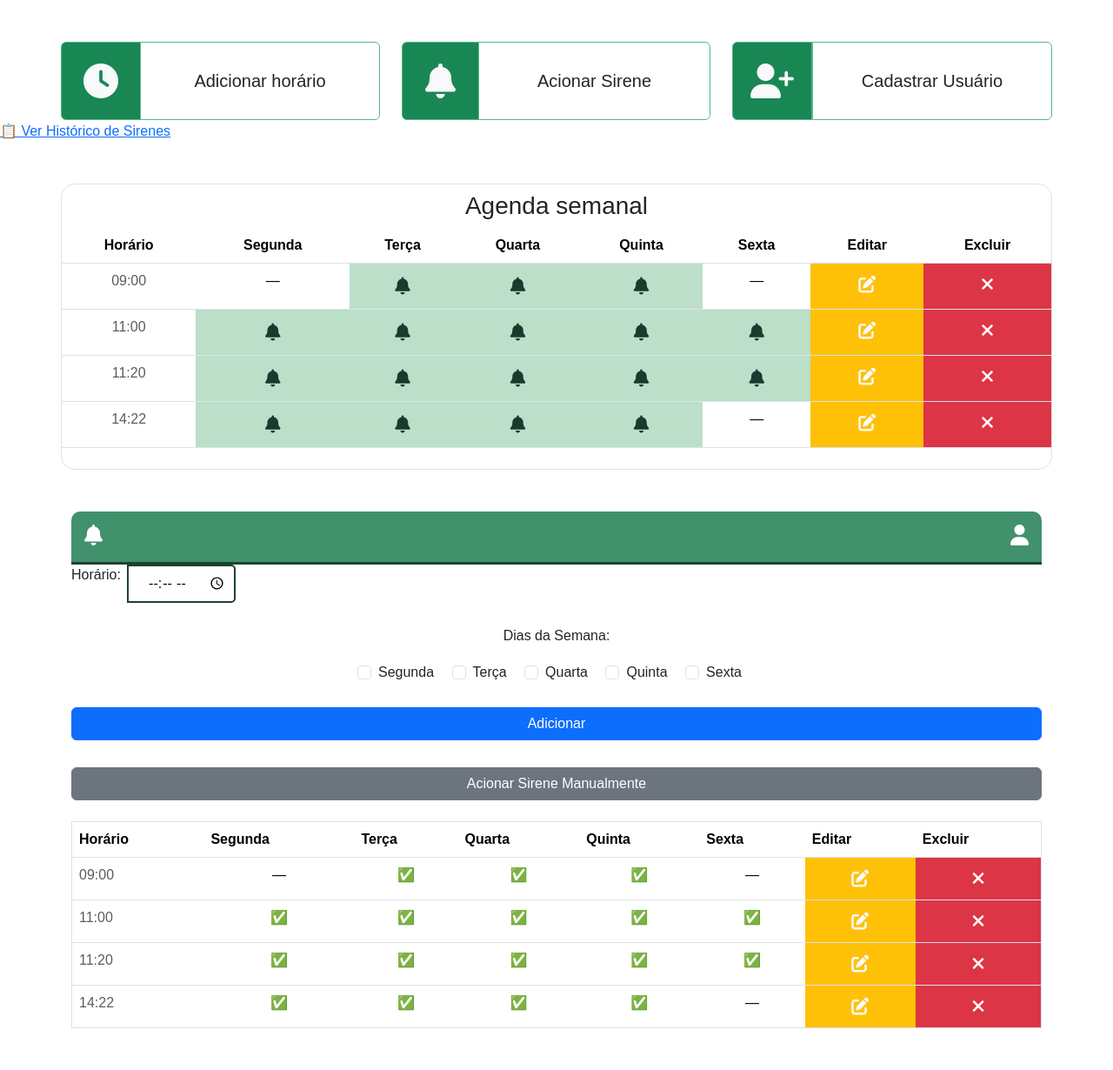
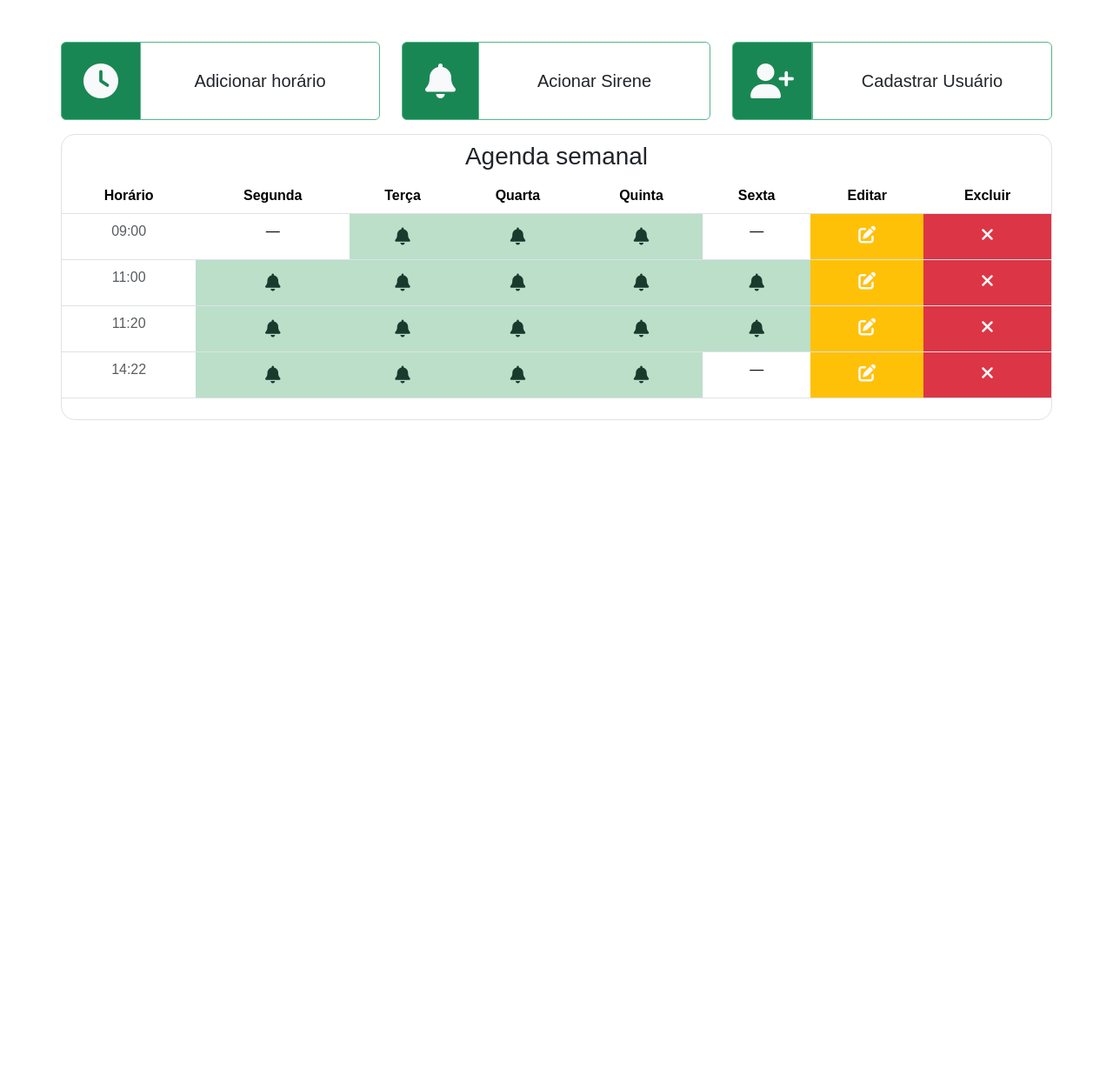
Before and after one commit to wes-lem/sirene, a Flask app: page /inicio in a window 1280 px wide. Shown: the part 66-1296 px from the top of the page at 87% size. After the commit the page ends 549 px from the top, so only its background shows below. Run offline with Flask 3, Linux system fonts and the light colour scheme; a user stored in the database is signed in; data comes from the database, SQL or seed files in the repository; both versions use the stored data as it was after the commit.

Commit message:
Add files via upload

```diff
--- a/app.py
+++ b/app.py
@@ -2,7 +2,6 @@ from flask import Flask, render_template, session, redirect, url_for, request, f
 from controllers.horarios_controller import horarios_bp
 from controllers.sirene_controller import sirene_bp
 from controllers.login_controller import auth_bp
-from controllers.historico_controller import historico_bp
 from services.schedule_service import iniciar_verificacao_horarios
 import sqlite3
 
@@ -13,7 +12,6 @@ app.secret_key = 'sua_chave_secreta_muito_segura'  # Adicione esta linha
 app.register_blueprint(horarios_bp, url_prefix="/horarios")
 app.register_blueprint(sirene_bp, url_prefix="/sirene")
 app.register_blueprint(auth_bp, url_prefix="/auth")
-app.register_blueprint(historico_bp, url_prefix="/historico")
 
 # Rota principal redireciona para login
 @app.route("/")
--- a/models/horario.py
+++ b/models/horario.py
@@ -1,5 +1,4 @@
 from enum import Enum
-from datetime import datetime
 
 class StatusAlarme(Enum):
     PENDENTE = "Pendente"
--- a/static/css/styles.css
+++ b/static/css/styles.css
@@ -126,6 +126,15 @@ input[type="time"] {
     background-color: #bbdfc9 !important;
 }
 
+.fundo{
+    background-image: url("../img/background.png");
+}
+
 .text-table{
     color: #193b2e !important;
 }
+
+input[type="checkbox"]:checked {
+    background-color: #28a745; /* verde do Bootstrap */
+    border-color: #28a745;
+}
--- a/static/js/script.js
+++ b/static/js/script.js
@@ -1,41 +1,4 @@
-document.addEventListener("DOMContentLoaded", function () {
-    const horarioInput = document.getElementById("horario");
-    const addButton = document.querySelector(".btn-primary");
-    const sireneButton = document.querySelector(".btn-secondary");
 
-    // Acionar Sirene
-    sireneButton.addEventListener("click", function () {
-        alert("Sirene acionada!");
-    });
-
-    // Adicionar novo horário e data
-    addButton.addEventListener("click", function () {
-        const horario = horarioInput.value;
-        const data = dataInput.value;
-        if (horario && data) {
-            const formattedDate = new Date(data).toLocaleDateString("pt-BR");
-            const formattedTime = new Date(`1970-01-01T${horario}`).toLocaleTimeString("pt-BR", {
-                hour: "2-digit", minute: "2-digit"
-            });
-
-            const newItem = document.createElement("div");
-            newItem.classList.add("schedule-item");
-            newItem.innerHTML = `<span class="date-time">${formattedDate} às ${formattedTime}</span> <button class="delete"><i class="fa-solid fa-trash"></i></button>`;
-            scheduleList.appendChild(newItem);
-            horarioInput.value = "";
-            dataInput.value = "";
-        } else {
-            alert("Por favor, insira uma data e um horário válidos.");
-        }
-    });
-
-    // Remover horário e data
-    scheduleList.addEventListener("click", function (event) {
-        if (event.target.classList.contains("fa-trash")) {
-            event.target.closest(".schedule-item").remove();
-        }
-    });
-});
 
 document.addEventListener('DOMContentLoaded', function () {
     const modalEditar = document.getElementById('modalEditar');
--- a/templates/auth/login.html
+++ b/templates/auth/login.html
@@ -12,11 +12,11 @@
     <link rel="stylesheet" href="https://cdnjs.cloudflare.com/ajax/libs/font-awesome/6.4.2/css/all.min.css">
 </head>
 
-<body class="body">
+<body class="fundo p-5">
     <div class="container bg-light rounded-4 p-5 pt-0">
         <main class="p-0 rounded-4">
-            <div class="text-center my-5">
-                <i class="fa-solid fa-bell text-success fs-1"></i>
+            <div class="text-center my-3">
+                <i class="fa-solid fa-bell text-success fs-1 mt-3"></i>
                 <h1 class="h3 mt-3">Agendamento de Sirene</h1>
             </div>
 
--- a/templates/auth/register.html
+++ b/templates/auth/register.html
@@ -12,7 +12,7 @@
     <link rel="stylesheet" href="https://cdnjs.cloudflare.com/ajax/libs/font-awesome/6.4.2/css/all.min.css">
 </head>
 
-<body class="body p-5">
+<body class="body p-5 fundo">
     <div class="container bg-light rounded-4 py-5">
         <main class="rounded-4 px-5">
             <div class="text-center mb-4">
@@ -77,7 +77,7 @@
                 <div class="w-100 d-flex gap-5">
                     <div class="w-50">
                         <a href="/inicio" class="text-decoration-none btn fw-bold w-100 fs-5 p-3">
-                            <i class="fa-solid fa-right-to-bracket me-1"></i> Voltar'
+                            <i class="fas fa-chevron-left me-1"></i> Voltar
                         </a>
                     </div>
                     <div class="w-50">
--- a/templates/index.html
+++ b/templates/index.html
@@ -72,9 +72,7 @@
         </div>
     </div>
 
-    <a href="{{ url_for('historico.exibir_historico') }}">📋 Ver Histórico de Sirenes</a>
-
-    <div class="container border borda my-5 p-0 pb-2 rounded-4">
+    <div class="container border my-3 p-0 pb-2 rounded-4 borda">
         <h3 class="m-0 py-2 text-center">Agenda semanal</h3>
         <table cellpadding="8" class="table rounded-4 text-center">
             <thead>
@@ -123,7 +121,7 @@
         </table>
     </div>
 
-    <div class="container p-0">
+    <div class="container p-0 mb-5">
         <!-- Mensagens -->
         {% with messages = get_flashed_messages(with_categories=true) %}
         {% if messages %}
@@ -138,88 +136,6 @@
         {% endwith %}
     </div>
 
-    <div class="container my-5">
-        <header>
-            <div class="logo"><i class="fa-solid fa-bell"></i></div>
-            <div class="user-icon"><i class="fa-solid fa-user"></i></div>
-        </header>
-        <form method="post" action="/inicio" class="form-schedule">
-            <div class="time-picker">
-                <div class="input-group mb-3">
-                    <label for="horario" class="form-label me-2">Horário:</label>
-                    <input type="time" id="horario" name="horario" required>
-                </div>
-
-                <label class="form-label">Dias da Semana:</label>
-                <div class="mb-3">
-                    {% for dia_valor, dia_label in dias_exibicao.items() %}
-                    <div class="form-check form-check-inline">
-                        <input class="form-check-input" type="checkbox" name="dias" id="{{ dia_valor }}"
-                            value="{{ dia_valor }}">
-                        <label class="form-check-label" for="{{ dia_valor }}">{{ dia_label }}</label>
-                    </div>
-                    {% endfor %}
-                </div>
-
-                <button type="submit" class="btn btn-primary">Adicionar</button>
-            </div>
-        </form>
-
-
-        <!-- Separar botão de sirene em outro form se tiver ação diferente -->
-        <form method="post" action="/sirene" style="margin-top: 1rem;">
-            <button type="submit" class="btn btn-secondary">Acionar Sirene Manualmente</button>
-        </form>
-
-
-        <table border="1" cellpadding="8" class="table mt-4">
-            <thead>
-                <tr>
-                    <th>Horário</th>
-                    {% for dia in dias_exibicao %}
-                    <th>{{ dias_exibicao[dia] }}</th>
-                    {% endfor %}
-                    <th>Editar</th>
-                    <th>Excluir</th>
-                </tr>
-            </thead>
-            <tbody>
-                {% for horario, dias in agenda.items() %}
-                <tr>
-                    <td class="fw-light text-muted">{{ horario }}</td>
-                    {% for dia in dias_exibicao %}
-                    <td class="text-center">
-                        {% if dias[dia] %}
-                        ✅
-                        {% else %}
-                        —
-                        {% endif %}
-                    </td>
-                    {% endfor %}
-                    <td class="p-0 bg-warning">
-                        <!-- Botão de editar -->
-                        <button class="btn btn-sm btn-warning text-light fs-5 p-2 w-100 h-100" data-bs-toggle="modal"
-                            data-bs-target="#modalEditar" data-horario="{{ horario }}"
-                            data-dias="{{ dias | tojson | safe }}">
-                            <i class="fa-solid fa-pen-to-square"></i>
-                        </button>
-                    </td>
-                    <td class="p-0 bg-danger">
-                        <!-- Botão de excluir -->
-                        <button class="btn btn-sm btn-danger p-2 w-100 h-100 fs-5" data-bs-toggle="modal"
-                            data-bs-target="#excluirModal" data-horario="{{ horario }}">
-                            <i class="fa-solid fa-xmark"></i>
-                        </button>
-                    </td>
-                </tr>
-                {% endfor %}
-            </tbody>
-        </table>
-
-
-
-    </div>
-
     <div class="modal fade" id="modalEditar" tabindex="-1" aria-hidden="true">
         <div class="modal-dialog">
             <form method="post" action="/horarios/editar" class="modal-content">
@@ -227,23 +143,28 @@
                     <h5 class="modal-title">Editar Horário</h5>
                     <button type="button" class="btn-close" data-bs-dismiss="modal"></button>
                 </div>
-                <div class="modal-body">
-                    <input type="hidden" name="horario_antigo" id="editar-horario-antigo">
-                    <label for="editar-novo-horario">Novo Horário:</label>
-                    <input type="time" name="novo_horario" id="editar-novo-horario" class="form-control mb-2" required>
-
-                    <label>Dias da Semana:</label><br>
-                    {% for dia_valor, dia_label in dias_exibicao.items() %}
-                    <div class="form-check form-check-inline">
-                        <input class="form-check-input" type="checkbox" name="dias" value="{{ dia_valor }}"
-                            id="editar-{{ dia_valor }}">
-                        <label class="form-check-label" for="editar-{{ dia_valor }}">{{ dia_label }}</label>
+                <div class="modal-body d-flex w-100">
+                    <div class="w-50">
+                        <label>Dias da Semana:</label><br>
+                        {% for dia_valor, dia_label in dias_exibicao.items() %}
+                        <div class="form-check form-check-inline d-flex">
+                            <input class="form-check-input" type="checkbox" name="dias" value="{{ dia_valor }}"
+                            id="editar-{{ dia_valor }}" style="width: 1.5rem; height: 1.5rem;">
+                            <label class="form-check-label ms-3" for="editar-{{ dia_valor }}">{{ dia_label }}</label>
+                        </div>
+                        {% endfor %}
                     </div>
-                    {% endfor %}
+                    <div class="d-flex flex-column w-50">
+                        <input type="hidden" name="horario_antigo" id="editar-horario-antigo">
+                        <label for="editar-novo-horario">Novo Horário:</label>
+                        <input type="time" name="novo_horario" id="editar-novo-horario" class="form-control mb-2 w-100" required>
+                    </div>
                 </div>
                 <div class="modal-footer">
-                    <button type="submit" class="btn btn-primary">Salvar</button>
-                    <button type="button" class="btn btn-secondary" data-bs-dismiss="modal">Cancelar</button>
+                    <div class="w-100 d-flex gap-4">
+                        <button type="button" class="btn btn-secondary m-0 p-2 w-50" data-bs-dismiss="modal">Cancelar</button>
+                        <button type="submit" class="btn btn-success m-0 p-2 w-50">Salvar</button>
+                    </div>
                 </div>
             </form>
         </div>
```
Also changed, not shown: controllers/sirene_controller.py (+13 -5 lines), dao/delete_historicos.py (+8 -8 lines), landingpage.png (added), sirene.db, static/img/background.png (added).
